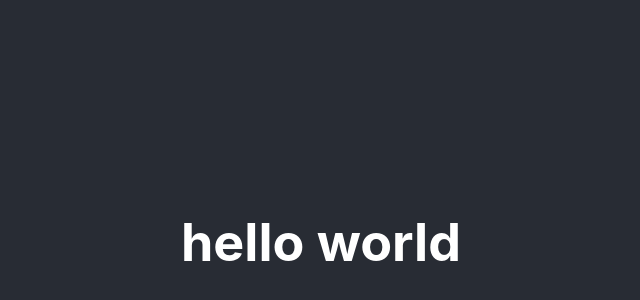
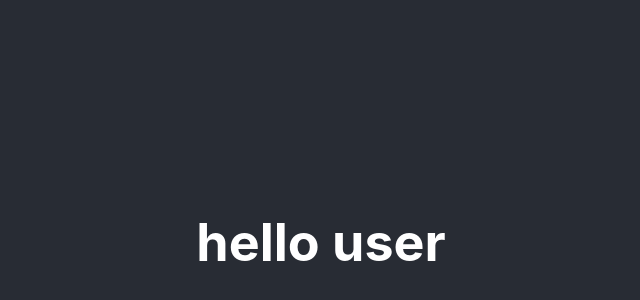
Before and after one commit to Chinni0316/react_class, a React (Create React App) app: page / in a window 1280 px wide. Shown: the part 158-458 px from the top of the page, without its empty margins (319-959 px from the left). Built offline with nearby package versions, Linux system fonts and the light colour scheme.

Commit message:
add hello user

```diff
--- a/src/App.js
+++ b/src/App.js
@@ -6,7 +6,7 @@ function App() {
     <div className="App">
       <header className="App-header">
        <h1>
-        hello world
+        hello user
        </h1>
       </header>
     </div>
```
